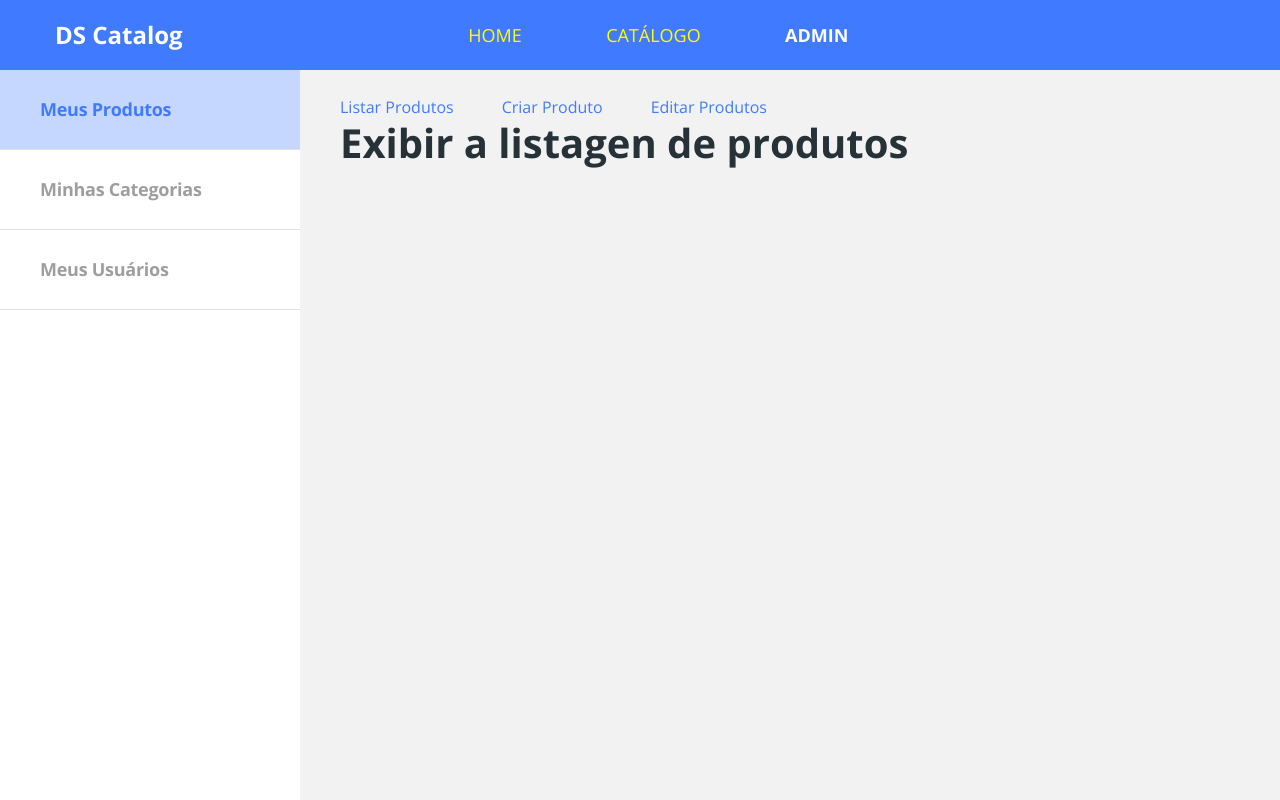
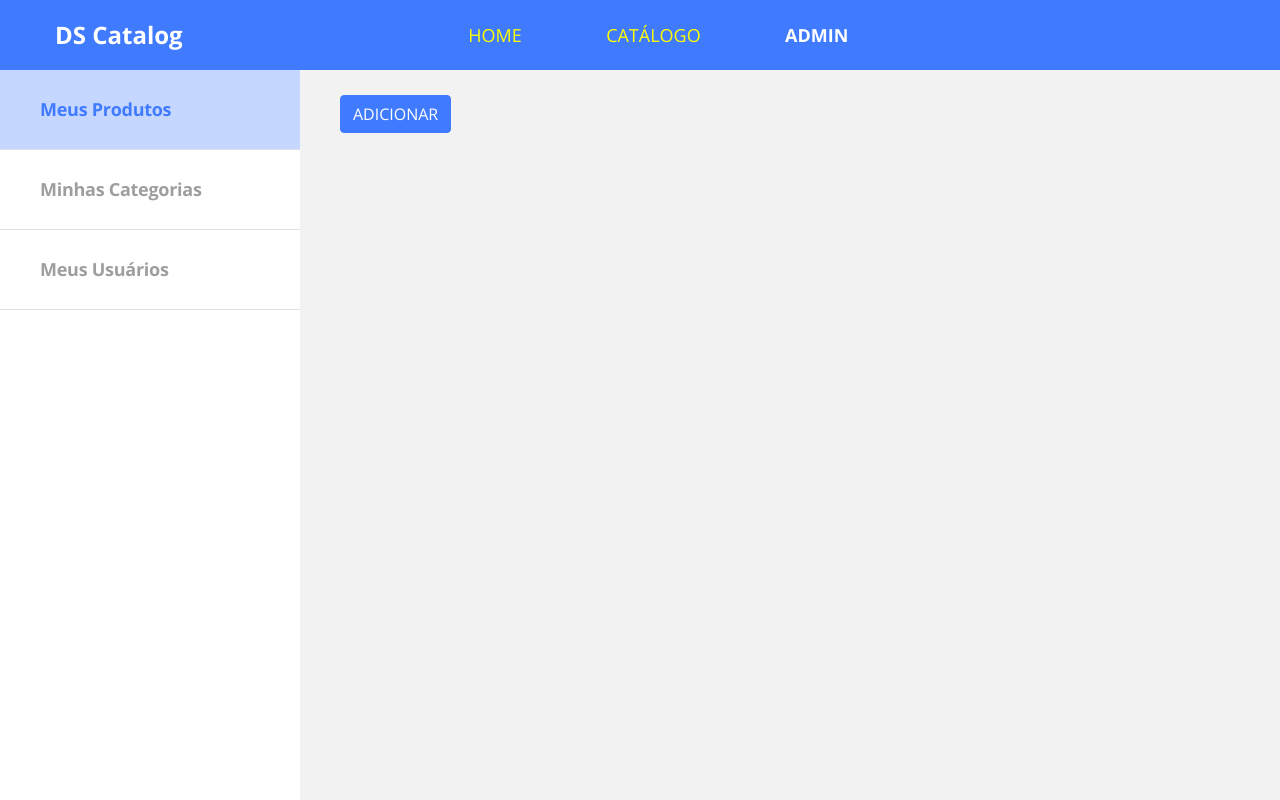
Before and after one commit to ruriknj/dscatalog-bootcamp-devsuperior, a React (Create React App) app in the folder frontend-web/: page /admin/products in a window 1280 px wide. Built offline with nearby package versions, Linux system fonts and the light colour scheme.

Commit message:
Criando estrutura base de formulários no Admin - PART 1

```diff
--- a/frontend-web/src/Routes.tsx
+++ b/frontend-web/src/Routes.tsx
@@ -19,8 +19,8 @@
             <Route path="/products/:productId">
                 <ProductDetails />
             </Route>
+            <Redirect from ="/admin" to="/admin/products" exact />
             <Route path="/admin">
-                <Redirect to="/admin/products" />
                 <Admin />
             </Route>
         </Switch>
--- /dev/null
+++ b/frontend-web/src/pages/Admin/components/Products/List/index.tsx
@@ -0,0 +1,20 @@
+import React from 'react';
+import {useHistory} from 'react-router-dom'
+
+const List = () => {
+    const history = useHistory();
+
+    const handleCreate = () => {
+        history.push('/admin/products/create');
+}
+
+    return (
+        <div className="admin-products-list">
+            <button className="btn btn-primary" onClick={handleCreate}>
+            ADICIONAR
+            </button>
+        </div>
+    );
+};
+
+export default List;
--- a/frontend-web/src/pages/Admin/components/Products/index.tsx
+++ b/frontend-web/src/pages/Admin/components/Products/index.tsx
@@ -1,21 +1,13 @@
 import React from 'react';
-import { Link, Route, Switch } from 'react-router-dom';
+import List from './List';
+import { Route, Switch } from 'react-router-dom';
 
 const Products = () => {
     return (
         <div>
-            <Link to="/admin/products" className="mr-5">
-                Listar Produtos
-            </Link>
-            <Link to="/admin/products/create" className="mr-5">
-                Criar Produto
-            </Link>
-            <Link to="/admin/products/10" className="mr-5">
-                Editar Produtos
-            </Link>
             <Switch>
                 <Route path="/admin/products" exact>
-                    <h1>Exibir a listagen de produtos</h1>
+                    <List />
                 </Route>
                 <Route path="/admin/products/create">
                     <h1>Criar novo produto</h1>
```
